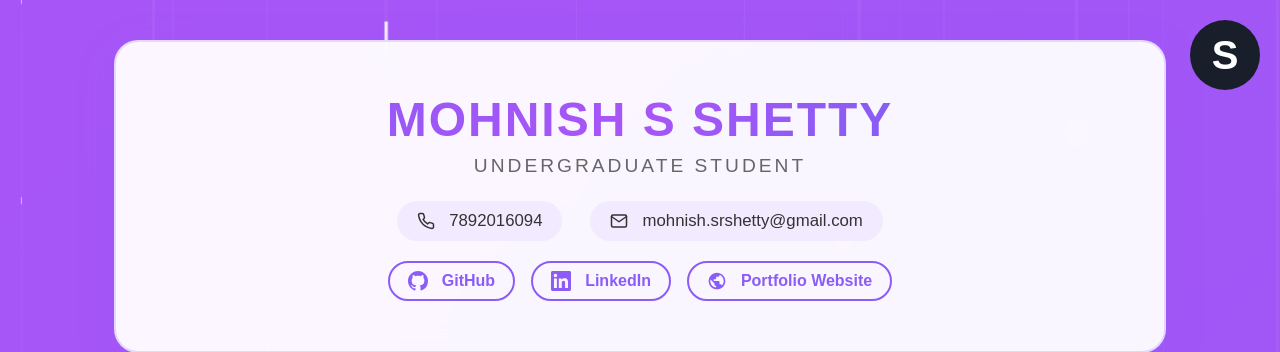
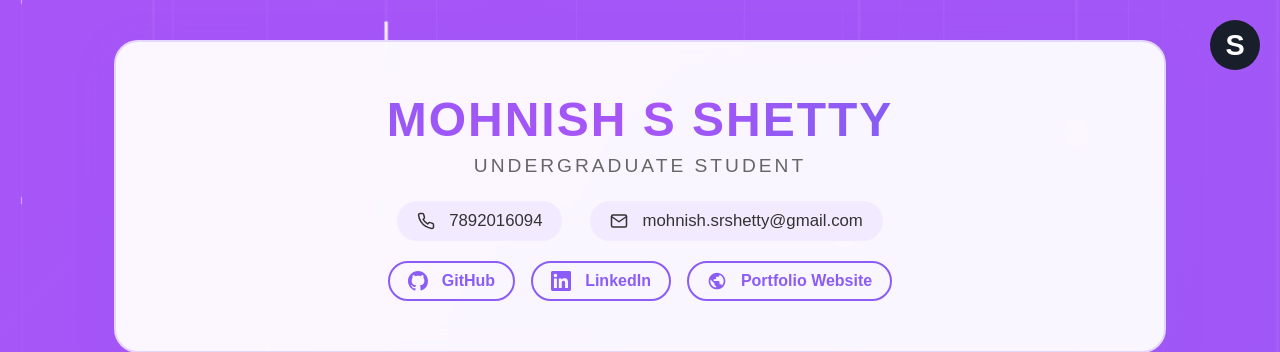
Before and after one commit to mohnish-srshetty/Portfolio, a Node server app: page /portfolio in a window 1280 px wide. Shown: the top 352 px of the page. Run offline with Node 20, Linux system fonts and the light colour scheme; the visitor is signed in with stand-in values (Sample User, id 1); some libraries are stand-ins or nearby versions.

Commit message:
Reduce profile avatar icon size for more compact design

```diff
--- a/public/css/styles.css
+++ b/public/css/styles.css
@@ -74,14 +74,14 @@ html {
 }
 
 .portfolio-avatar {
-  width: 70px;
-  height: 70px;
+  width: 50px;
+  height: 50px;
   border-radius: 50%;
   background: #181f2a;
   display: flex;
   align-items: center;
   justify-content: center;
-  font-size: 2.5rem;
+  font-size: 1.8rem;
   color: #fff;
   font-weight: bold;
 }
--- a/views/portfolio.ejs
+++ b/views/portfolio.ejs
@@ -225,6 +225,9 @@
           <div class="skills-tags">
             <span class="skill-tag">Google Colab</span>
             <span class="skill-tag">Gemini API</span>
+            <span class="skill-tag">GitHub</span>
+            <span class="skill-tag">Git</span>
+            <span class="skill-tag">LLM models</span>
             <span class="skill-tag">VS Code</span>
           </div>
         </div>
```
